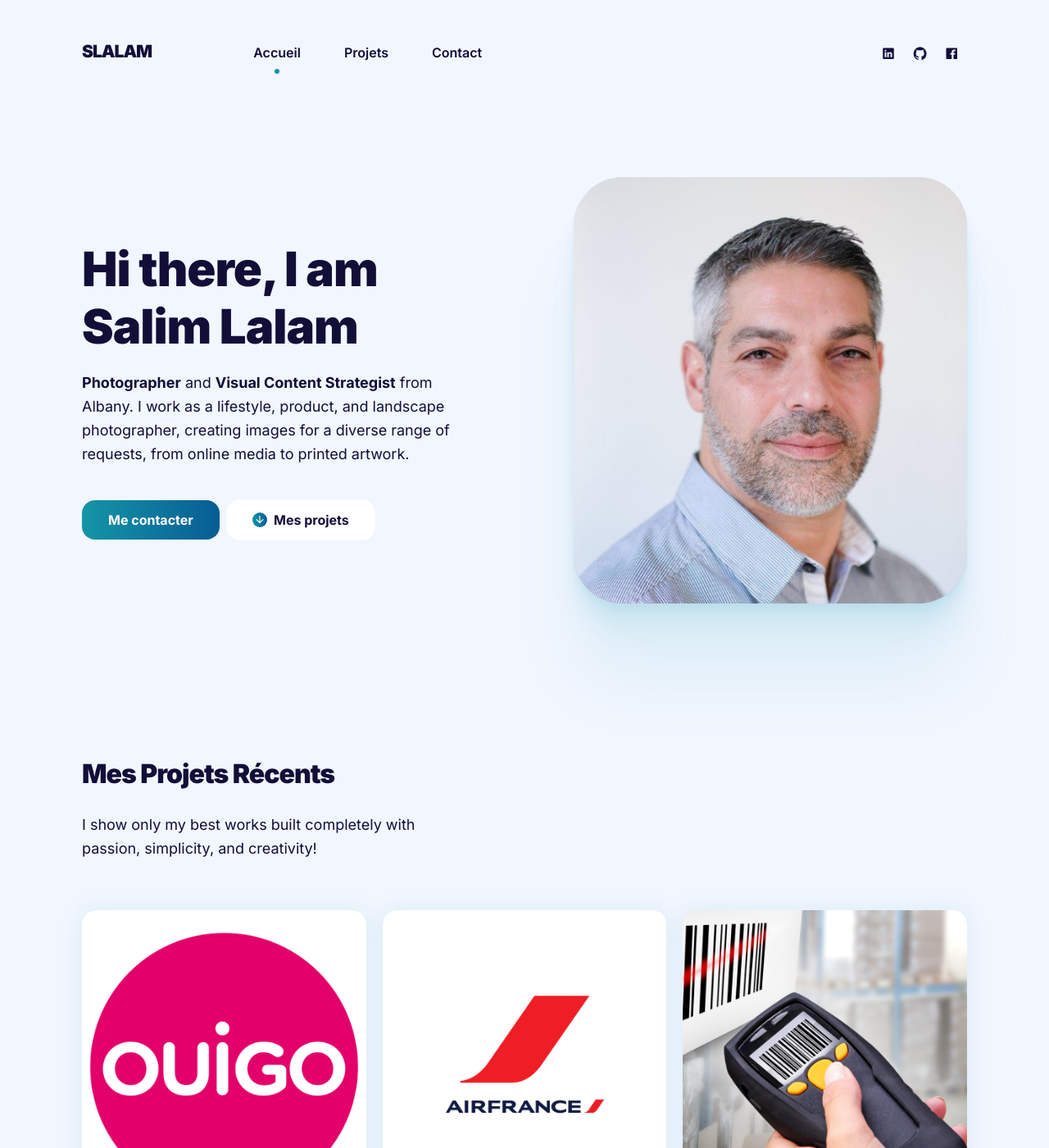
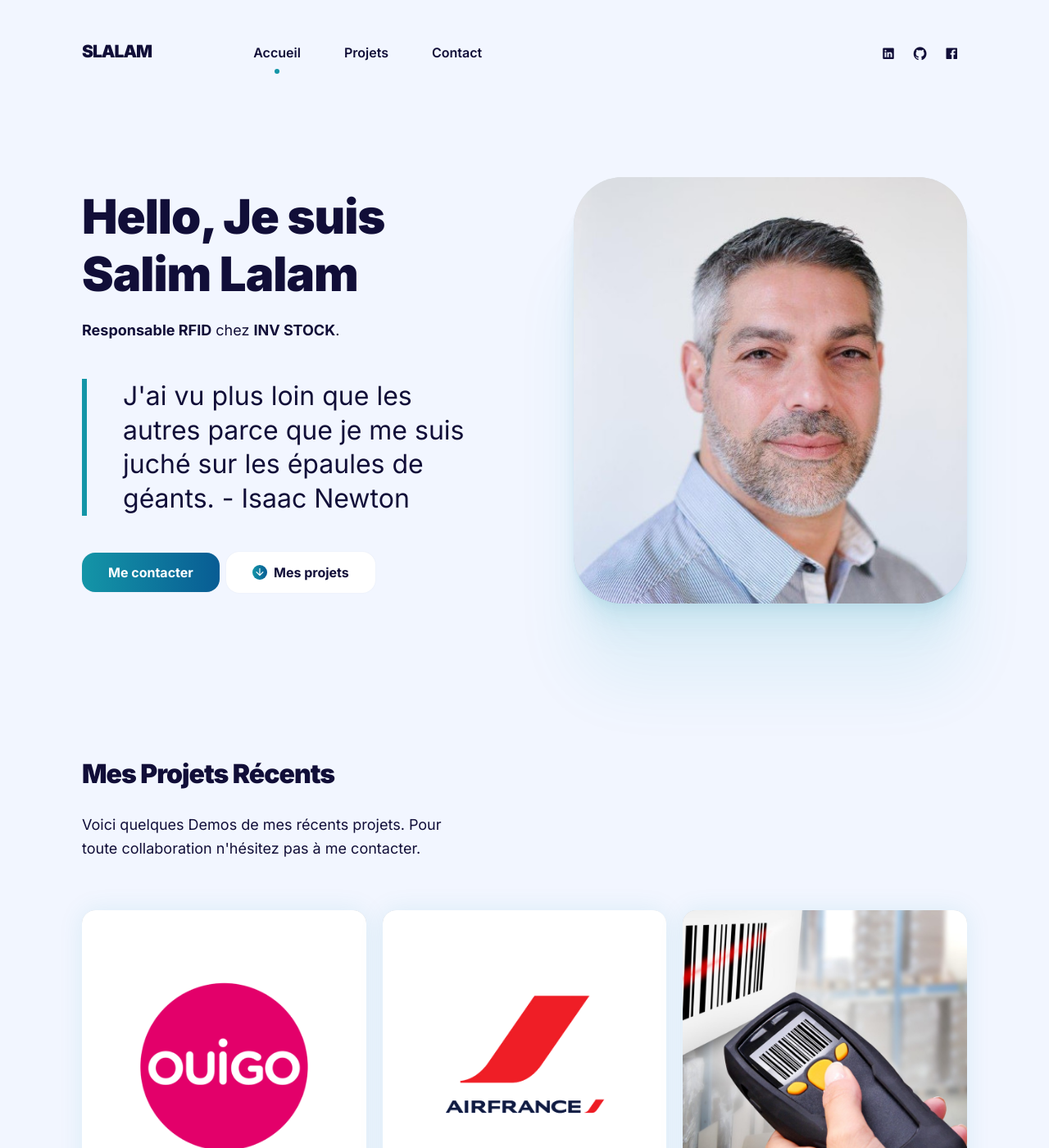
Before and after one commit to lilimsa/slalam.fr, a Jekyll site: the page built from index.html, in a window 1280 px wide and 1400 px high. Shown: the whole window at 82% size. Built offline with Jekyll 4.4.1, drawn with Linux system fonts in a browser that asks for light colours.

Commit message:
Adding WebApps Demo

```diff
--- a/index.html
+++ b/index.html
@@ -9,8 +9,8 @@
         <div class="c-hero__inner">
 
           <div class="c-hero__left">
-            <h1 class="c-hero__title">Hi there, I am Salim Lalam</h1>
-            <div class="c-hero__description"><p><strong>Photographer</strong> and <strong>Visual Content Strategist</strong> from Albany. I work as a lifestyle, product, and landscape photographer, creating images for a diverse range of requests, from online media to printed artwork.</p></div>
+            <h1 class="c-hero__title">Hello, Je suis Salim Lalam</h1>
+            <div class="c-hero__description"><p><strong>Responsable RFID</strong> chez <strong>INV STOCK</strong>. <blockquote>J'ai vu plus loin que les autres parce que je me suis juché sur les épaules de géants. - Isaac Newton</blockquote></p></div>
             <div class="c-hero__btn">
               <a class="cta-button c-button c-button--primary c-button--small" href="#contact">Me contacter</a>
               <a class="works-button c-button c-button--secondary c-button--small" href="#projects">
@@ -40,7 +40,7 @@
             <div class="section__head">
               <h2 class="section__title">Mes Projets Récents</h2>
             </div>
-            <div class="section__description"><p>I show only my best works built completely with passion, simplicity, and creativity!</p></div>
+            <div class="section__description"><p>Voici quelques Demos de mes récents projets. Pour toute collaboration n'hésitez pas à me contacter.</p></div>
           </div>
           <div class="row">
             <article class="c-project-card col col-4 col-d-6 col-t-12">
@@ -94,6 +94,40 @@
                 </div>
               </div>
             </article>
+            <article class="c-project-card col col-4 col-d-6 col-t-12">
+              <div class="c-project-card__content">
+                <a class="c-project-card__image" href="https://h2o-demo.com/cedriccandido" target="_blank">
+                  <img alt="Quiet Lake" loading="lazy" src="assets/images/agentimmo.png">
+                </a>
+                <div class="c-project-card__info">
+                  <div class="c-project-card__info-wrap">
+                    <h3 class="c-project-card__title">Agent Immobilier</h3>
+                  </div>
+                  <div class="c-project-card__info-wrap">
+
+                    <div class="c-project-card__subtitle">WebApp H2O</div>
+
+                  </div>
+                </div>
+              </div>
+            </article>
+            <article class="c-project-card col col-4 col-d-6 col-t-12">
+              <div class="c-project-card__content">
+                <a class="c-project-card__image" href="https://h2o-demo.com/vincentcreze" target="_blank">
+                  <img alt="Quiet Lake" loading="lazy" src="assets/images/coachsportif.png">
+                </a>
+                <div class="c-project-card__info">
+                  <div class="c-project-card__info-wrap">
+                    <h3 class="c-project-card__title">Coach Sportif</h3>
+                  </div>
+                  <div class="c-project-card__info-wrap">
+
+                    <div class="c-project-card__subtitle">WebApp H2O</div>
+
+                  </div>
+                </div>
+              </div>
+            </article>
           </div>
         </div>
       </div>
```
Also changed, not shown: assets/images/agentimmo.png (added), assets/images/airfrance.webp (deleted), assets/images/ouigo.png, 1 other file.
